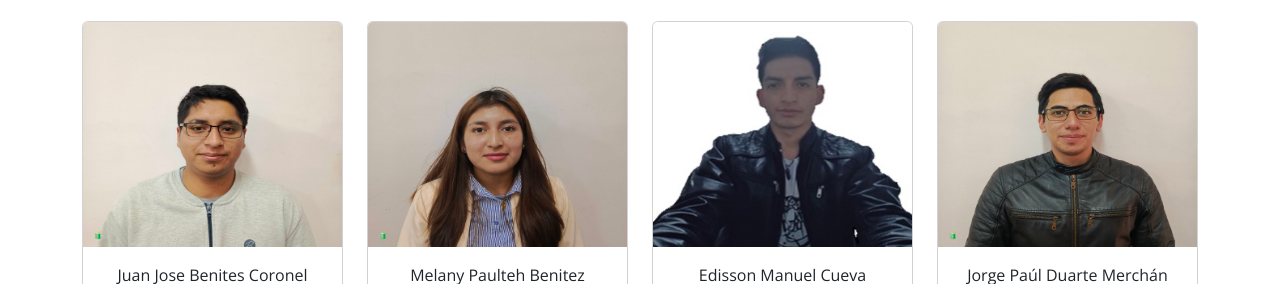
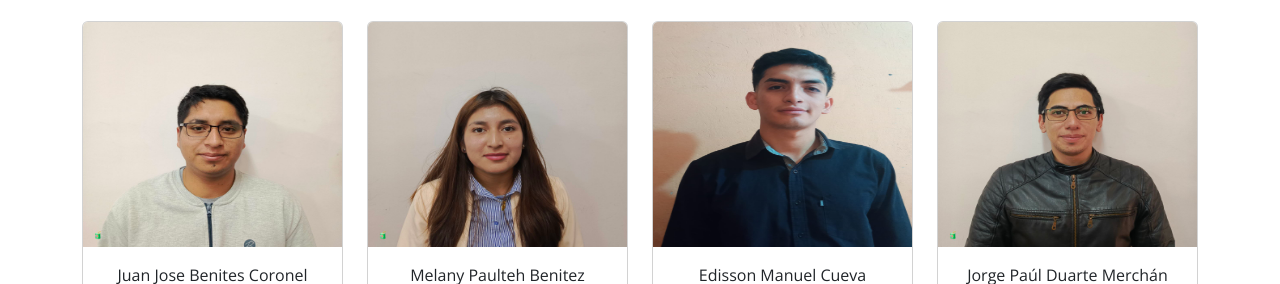
Before and after one commit to JnBenites/reasexto, a plain HTML site: page index.html in a window 1280 px wide. Shown: the part 2695-2979 px from the top of the page. Drawn offline with nearby package versions, Linux system fonts and the light colour scheme.

Commit message:
Cambios de img
Cambios de img

```diff
--- a/index.html
+++ b/index.html
@@ -381,7 +381,7 @@
 <!-- elemento -->
 <div class="col-lg-3 col-md-6 col-sm-6">
   <div class="card mb-4 box-shadow">
-    <img class="card-img-top" data-src="" alt="Thumbnail" style="height: 225px; width: 100%; display: block;" src="./assets/img/team/Edisson_Cueva.jpg" data-holder-rendered="true">
+    <img class="card-img-top" data-src="" alt="Thumbnail" style="height: 225px; width: 100%; display: block;" src="./assets/img/team/Edisson_Cueva.jpeg" data-holder-rendered="true">
     <div class="card-body text-center">
       Edisson Manuel Cueva Romero
       <p class="text-muted"><i>Estudiante</i></p>
```
Also changed, not shown: assets/img/team/Edisson_Cueva.jpeg (added), assets/img/team/Edisson_Cueva.jpg (deleted).
